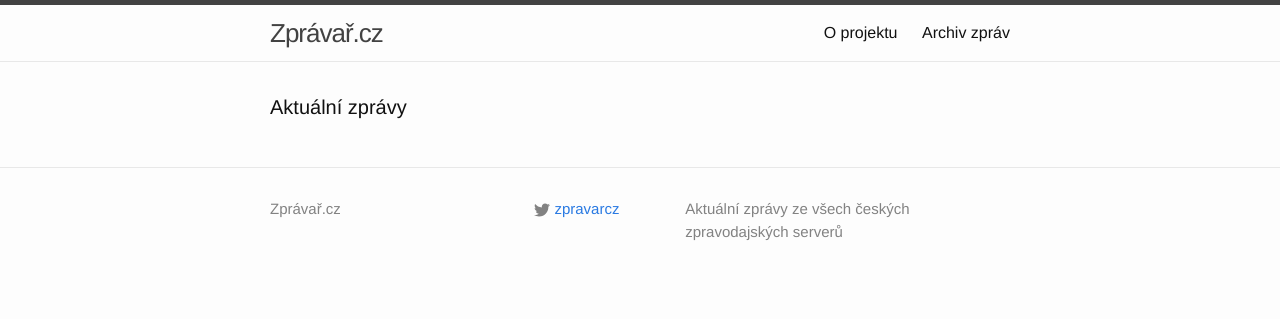
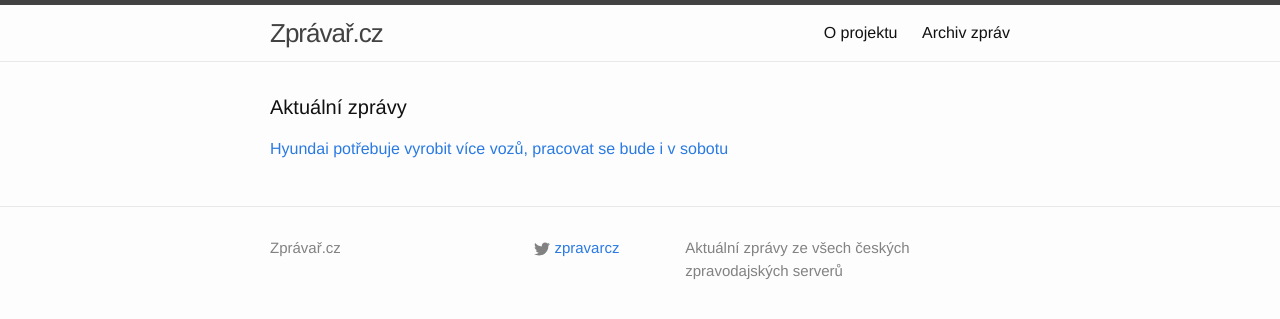
Before and after one commit to adliska/zpravar, a Jekyll site: the page built from index.html, in a window 1280 px wide. Shown: the top 319 px of the page. Built offline with Jekyll 4.4.1, drawn with Linux system fonts in a browser that asks for light colours.

Commit message:
zpravar news update

```diff
--- a/index.html
+++ b/index.html
@@ -5,4 +5,12 @@ layout: default
 <div class="home">
     <h1 class="page-heading">Aktuální zprávy</h1>
 
-</div>
+<p><a href="javascript:;" onclick="toggle_visibility('zpravy0')">Hyundai potřebuje vyrobit více vozů, pracovat se bude i v sobotu </a></p>
+<div id="zpravy0" style="display:none">
+<ul>
+<li><a href=http://www.lidovky.cz/hyundai-potrebuje-vyrobit-vice-vozu-pracovat-se-bude-i-v-sobotu-pw5-/auto.aspx?c=A141124_163516_ln-auto_ape>Hyundai potřebuje vyrobit více vozů, pracovat se bude i v sobotu  - www.lidovky.cz</a></li>
+<li><a href=http://zpravy.e15.cz/byznys/prumysl-a-energetika/hyundai-chce-v-cesku-navysit-vyrobu-zrychli-linky-1140018>Hyundai chce v Česku navýšit výrobu. Zrychlí linky - zpravy.e15.cz</a></li>
+<li><a href=http://zpravy.e15.cz/byznys/prumysl-a-energetika/hyundai-chce-v-cesku-vyrabet-vice-aut-1140018>Hyundai chce v Česku vyrábět více aut - zpravy.e15.cz</a></li>
+<li><a href=http://www.financninoviny.cz/zpravodajstvi/zpravy/nosovicka-hyundai-dostala-povoleni-k-zvyseni-vyroby-uvedla-e15/1151525>Nošovická Hyundai dostala povolení k zvýšení výroby, uvedla E15 - www.financninoviny.cz</a></li>
+</ul>
+</div></div>
```
